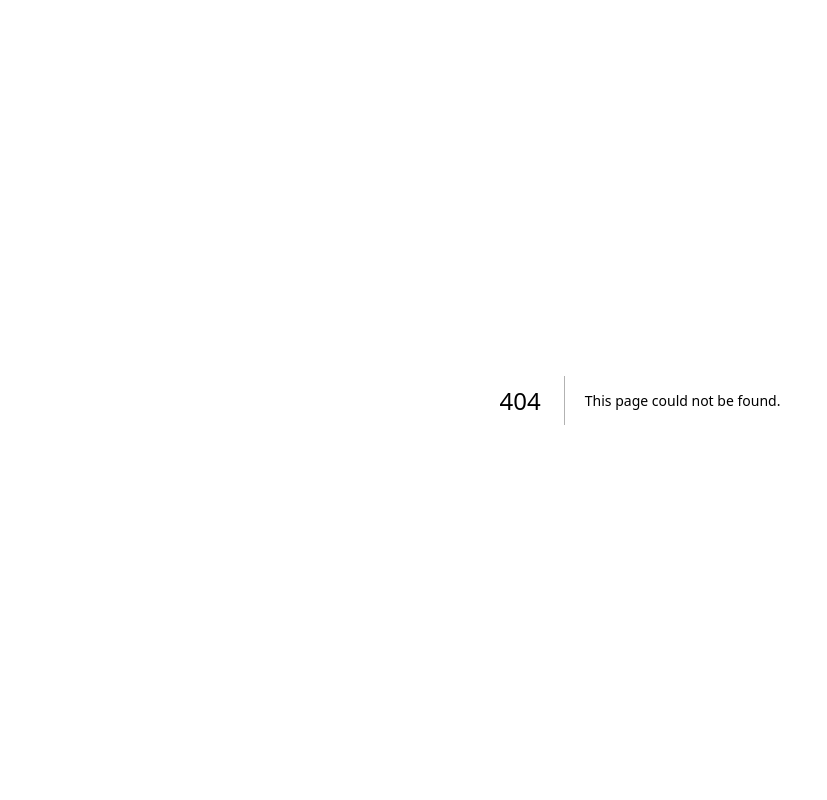
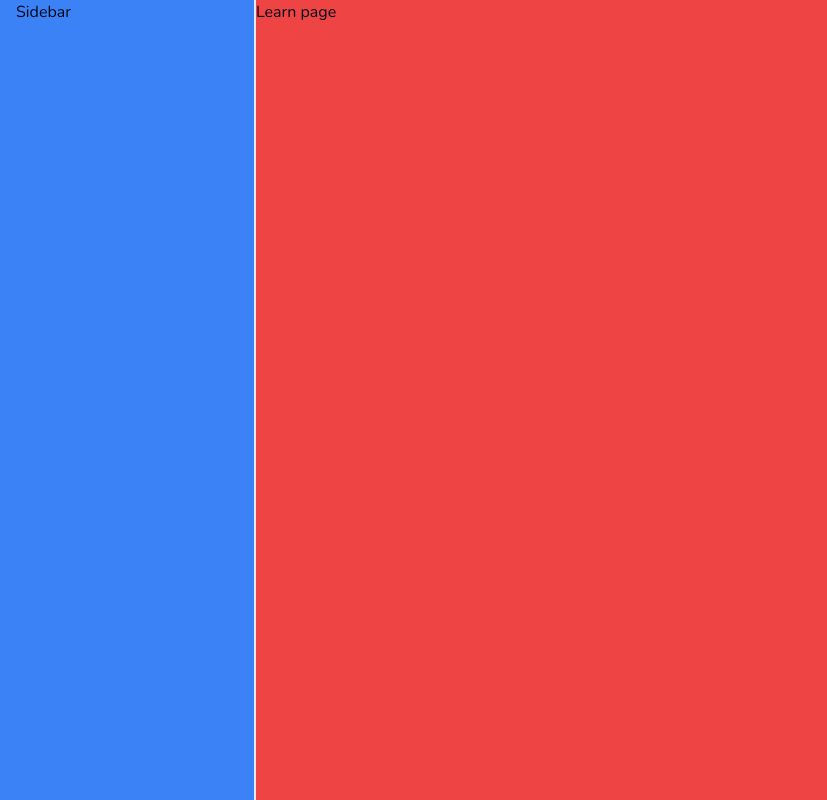
Before and after one commit to Luancss/next14-duolingo, a Next.js app: page /learn in a window 1280 px wide. Before the commit this address had no page. Shown: the whole page, without its empty margins (0-827 px from the left). Built offline with nearby package versions, Linux system fonts and the light colour scheme.

Commit message:
Implement sidebar component with dynamic className prop

```diff
--- /dev/null
+++ b/app/(main)/layout.tsx
@@ -0,0 +1,21 @@
+import { Sidebar } from "@/components/sidebar";
+
+
+type Props = {
+  children: React.ReactNode;
+};
+
+const MainLayout = ({ children }: Props) => {
+  return (
+    <>
+    <Sidebar className="hidden lg:flex"/>
+      <main className="lg:pl-[256px] h-full pt-[50px] lg:pt-0">
+        <div className="bg-red-500 h-full">
+        {children}
+        </div>
+      </main>
+    </>
+  );
+};
+
+export default MainLayout;
--- /dev/null
+++ b/app/(main)/learn/page.tsx
@@ -0,0 +1,9 @@
+const page = () => {
+  return (
+    <div>
+      Learn page
+    </div>
+  )
+}
+
+export default page
--- a/app/globals.css
+++ b/app/globals.css
@@ -1,6 +1,12 @@
 @tailwind base;
 @tailwind components;
 @tailwind utilities;
+
+html,
+body,
+:root {
+  @apply h-full;
+}
 
 @layer base {
   :root {
--- /dev/null
+++ b/components/sidebar.tsx
@@ -0,0 +1,15 @@
+import { cn } from "@/lib/utils";
+
+type Props = {
+  className?: string;
+}
+
+export const Sidebar = ({ className }: Props = {}) => {
+  return (
+    <div className={cn("flex bg-blue-500 h-full lg:w-[256px] lg:fixed left-0 top-0 px-4 border-r-2 flex-col",
+    className
+    )}>
+      Sidebar
+    </div>
+  )
+}
```
